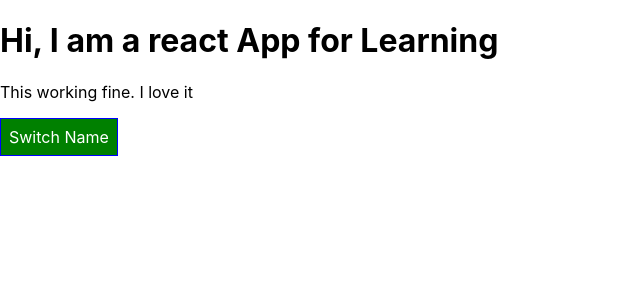
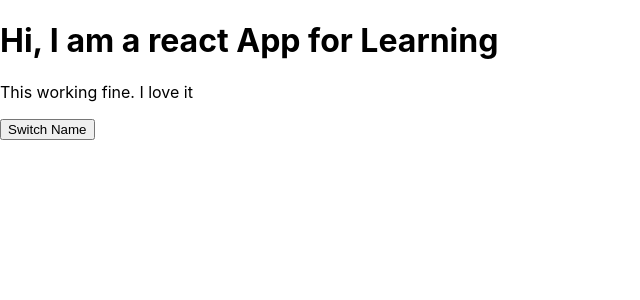
Before and after one commit to hervekhg/reactnativelearningproject, a React app: page / in a window 1280 px wide. Shown: the top 300 px of the page, without its empty margins (0-640 px from the left). Built offline with nearby package versions, Linux system fonts and the light colour scheme.

Commit message:
23. Option avancée du CSS

```diff
--- a/src/App.css
+++ b/src/App.css
@@ -9,3 +9,26 @@
 .bold{
   font-weight: bold;
 }
+
+.App button {
+  border: 1px solid blue;
+  padding: 16px;
+  background-color: green;
+  font: inherit;
+  color: white;
+  cursor: pointer;
+}
+
+.App button:hover {
+  background-color: lightgreen;
+  color: black
+}
+
+.App button.Red {
+  background-color: red;
+}
+
+.App button.Red:hover {
+  background-color: salmon;
+  color: black;
+}
--- a/src/App.js
+++ b/src/App.js
@@ -44,16 +44,8 @@
 
   render() {
 
-    const style = {
-      backgroundColor: 'green',
-      color: 'white',
-      font: 'inherit',
-      border: '1px solid blue',
-      padding: '8px',
-      cursor: 'pointer'
-    };
-
     let persons = null;
+    let btnClass = '';
 
     if (this.state.showPersons) {
       persons = (
@@ -68,8 +60,9 @@
           })}
         </div>
       );
-      style.backgroundColor = 'red';
+      btnClass = classes.Red;
     }
+
 
     const assignedClasses =  [];
     if (this.state.persons.length <=2) {
@@ -86,7 +79,7 @@
           <h1> Hi, I am a react App for Learning </h1>
           <p className={assignedClasses.join(' ')}>This working fine. I love it</p>
           <button
-            style={style}
+            className={btnClass}
             onClick={() => this.togglePersonsHandler()}> Switch Name
           </button>
           {persons}
--- a/src/Person/Person.js
+++ b/src/Person/Person.js
@@ -1,12 +1,12 @@
 // ES6 Syntax
 
 import React from 'react';
-import './Person.css';
+import classes from './Person.css';
 
 
 const person = (props) => {
 	return (
-		<div className="Person">
+		<div className={classes.Person}>
 			<p onClick= {props.click}> I am {props.name} a person and I am {props.age} Year old!</p>
 			<p> {props.children} </p>
 			<input type="text" onChange={props.changed}/>
```
